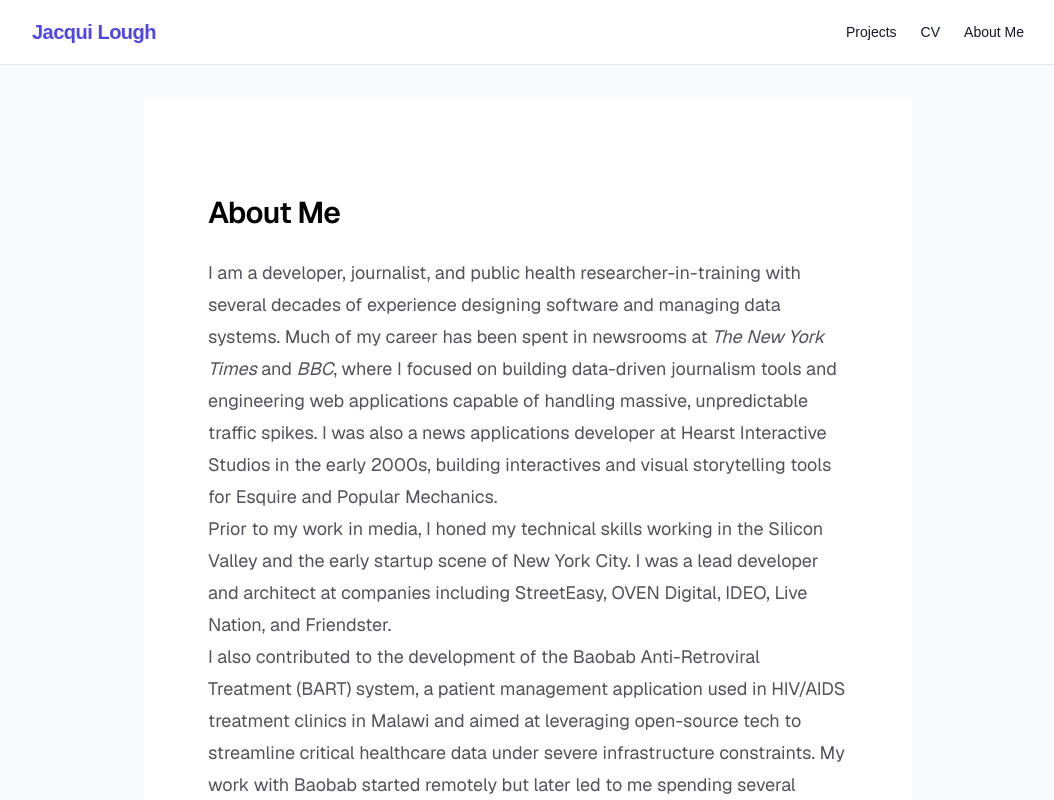
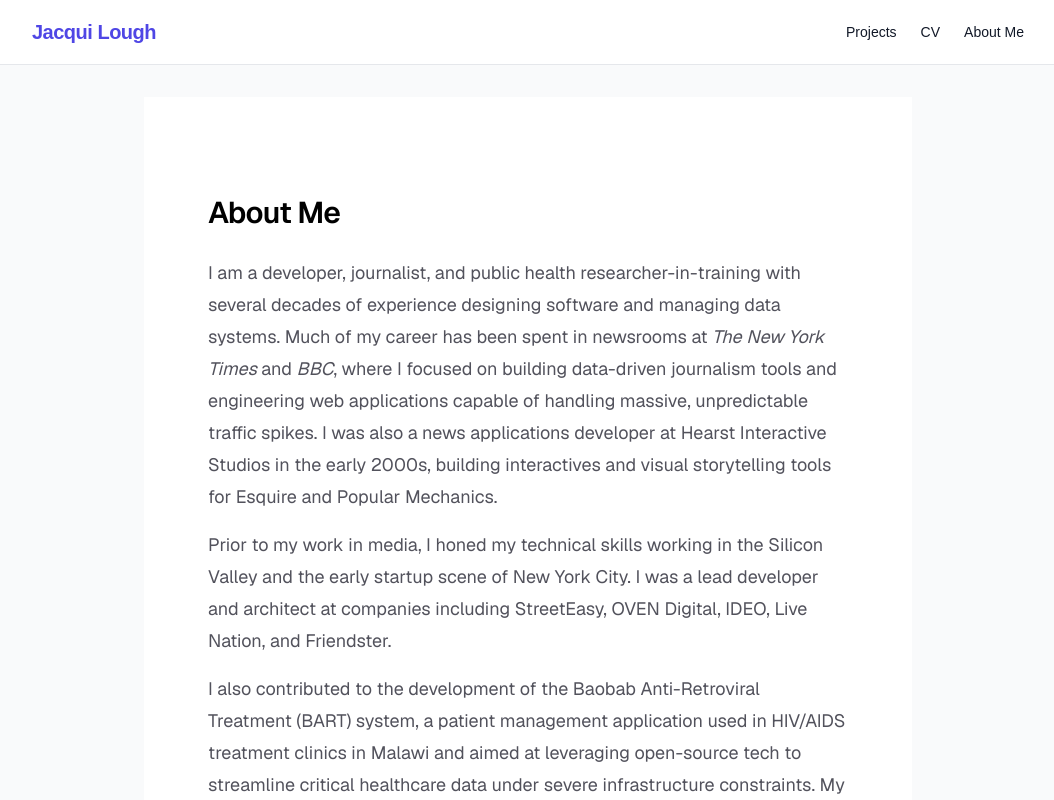
Before and after one commit to jacqui/portfolio, a Next.js app: page /about in a window 1280 px wide. Shown: the top 800 px of the page, without its empty margins (112-1166 px from the left). Built offline with nearby package versions, Linux system fonts and the light colour scheme.

Commit message:
Update page.tsx

```diff
--- a/src/app/about/page.tsx
+++ b/src/app/about/page.tsx
@@ -17,7 +17,7 @@
           early 2000s, building interactives and visual storytelling tools for
           Esquire and Popular Mechanics.
         </p>
-        <p className="w-full text-lg leading-8 text-zinc-600">
+        <p className="w-full py-4 text-lg leading-8 text-zinc-600">
           Prior to my work in media, I honed my technical skills working in the
           Silicon Valley and the early startup scene of New York City. I was a
           lead developer and architect at companies including StreetEasy, OVEN
```
